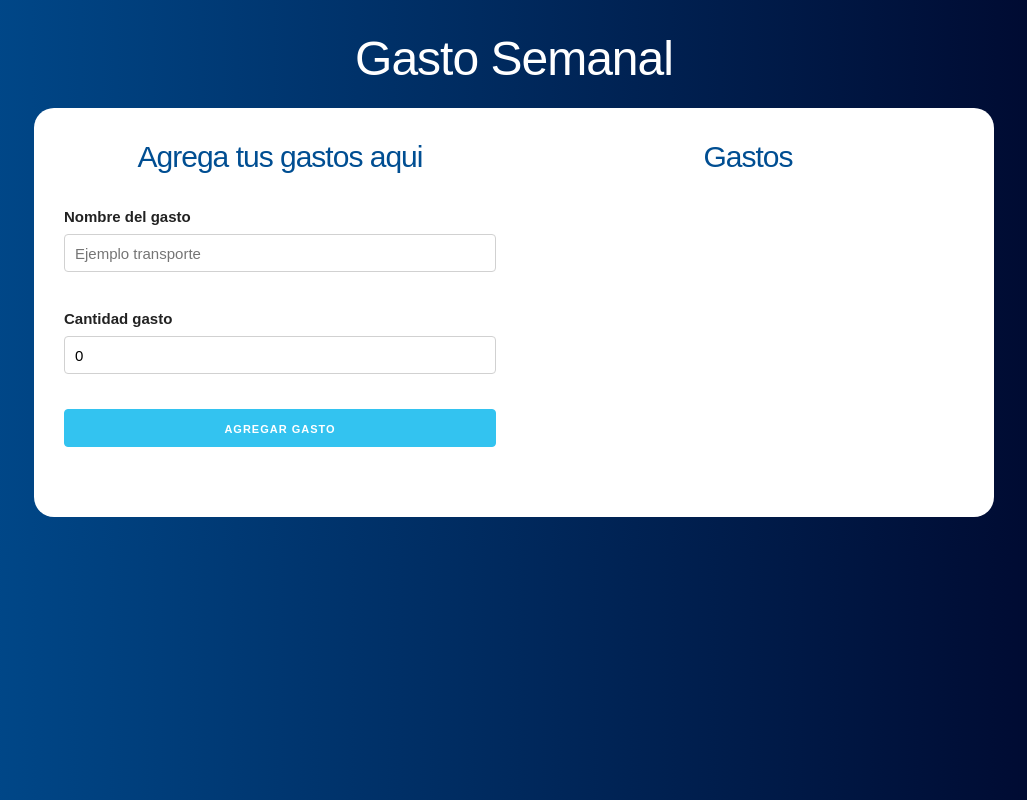
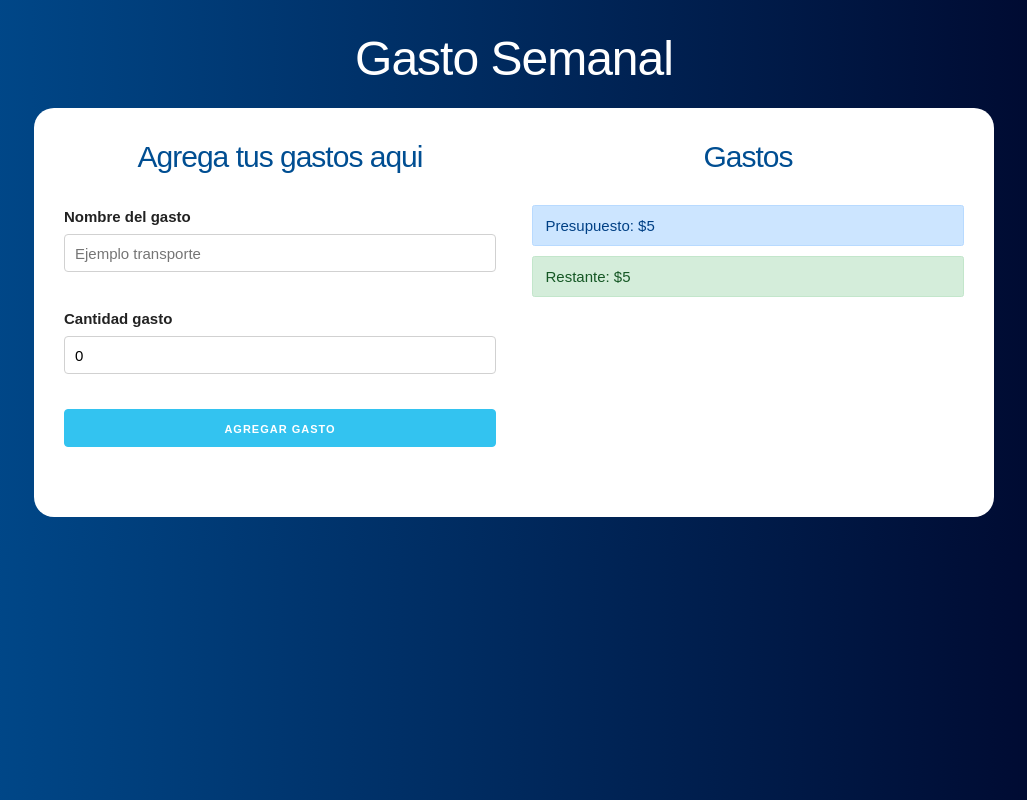
Before and after one commit to Edxon20/Proyecto-Presupuesto, a React (Create React App) app: page / in a window 1280 px wide. Both pictures are taken after typing "5" into the empty fields and a click on the input "Definir presupuesto". Shown: the whole page, without its empty margins (126-1153 px from the left). Built offline with nearby package versions, Linux system fonts and the light colour scheme.

Commit message:
Falta documentacion

```diff
--- a/src/App.js
+++ b/src/App.js
@@ -1,7 +1,8 @@
-import React,{useState} from 'react';
+import React,{useState, useEffect} from 'react';
 import Pregunta from './components/Pregunta.jsx'
 import Formulario from './components/Formulario.jsx'
 import Listado from './components/Listado.jsx'
+import ControlPresupuesto from './components/ControlPresupuesto.jsx'
 
 function App() {
 
@@ -10,12 +11,37 @@ function App() {
   const [restante,guardarRestante] = useState(0);
   const [mostrarpregunta,actualizarPregunta ] = useState(true);
   const [gastos, guardarGastos] = useState([]); //Sera un arreglo de objetos
+  const [gasto,guardaGasto] = useState({});
+  const [creargasto,guardarCrearGasto] = useState(false);
+
+  //UseEffect que actualiza el restante
+
+  useEffect( () => {
+    if(creargasto){
+
+      //Agrega el nuevo presupuesto
+      guardarGastos([
+        ...gastos,
+        gasto
+    ]);
+
+    //Resta del presupuesto actual
+    const presupuestoRestante = restante - gasto.cantidad;
+    guardarRestante(presupuestoRestante)
+    //Resetear a false
+
+    guardarCrearGasto(false);
+  }
+
+
+
+  }, [gasto]); //El arreglo vacio es una dependencia
 
     const agregarNuevoGasto = gasto=>{
-        guardarGastos([
-          ...gastos,
-          gasto
-        ]);
+      // guardarGastos([
+      //   ...gastos,
+      //   gasto
+      // ]);
     }
 
 
@@ -38,7 +64,8 @@ function App() {
                 <div className='one-half column'>
                   <Formulario
 
-                  agregarNuevoGasto={agregarNuevoGasto}
+                  guardaGasto={guardaGasto}
+                  guardarCrearGasto={guardarCrearGasto}
                   />
                 </div>
 
@@ -46,6 +73,11 @@ function App() {
                   <Listado
                     gastos={gastos}
 
+                  />
+
+                  <ControlPresupuesto
+                    presupuesto={presupuesto}
+                    restante={restante}
                   />
                 </div>
               </div>
--- /dev/null
+++ b/src/components/ControlPresupuesto.jsx
@@ -0,0 +1,26 @@
+import React,{Fragment} from 'react';
+import {revisarPresupuesto} from './Helper';
+
+const ControlPresupuesto = ({presupuesto,restante}) => {
+
+    return (
+
+        <Fragment>
+            <div className='alert alert-primary'>
+                Presupuesto: ${presupuesto}
+            </div>
+
+            <div className={revisarPresupuesto(presupuesto,restante)}>
+                Restante: ${restante}
+            </div>
+        </Fragment>
+
+
+    )
+
+
+
+}
+
+
+export default ControlPresupuesto;
--- a/src/components/Formulario.jsx
+++ b/src/components/Formulario.jsx
@@ -2,7 +2,7 @@ import React, {useState} from 'react';
 import Error from './Error';
 import shortid from 'shortid';
 
-const Formulario = ({agregarNuevoGasto}) => {
+const Formulario = ({guardaGasto,guardarCrearGasto}) => {
 
     const [nombre, guardarNombre] = useState('');
     const [cantidad,guardarCantidad] = useState(0);
@@ -34,7 +34,8 @@ const Formulario = ({agregarNuevoGasto}) => {
 
         // Pasar el gasto al componente principal
 
-        agregarNuevoGasto(gasto);
+        guardaGasto(gasto);
+        guardarCrearGasto(true);
 
 
         //resetear el form
--- /dev/null
+++ b/src/components/Helper.js
@@ -0,0 +1,14 @@
+export const revisarPresupuesto = (presupuesto,restante) =>{
+
+    let clase;
+
+    if((presupuesto / 4) > restante){
+        clase = 'alert alert-danger'
+    } else if ((presupuesto / 2 > restante)){
+        clase = 'alert alert-warning';
+    }else{
+        clase = 'alert alert-success';
+    }
+
+    return clase;
+}
```
